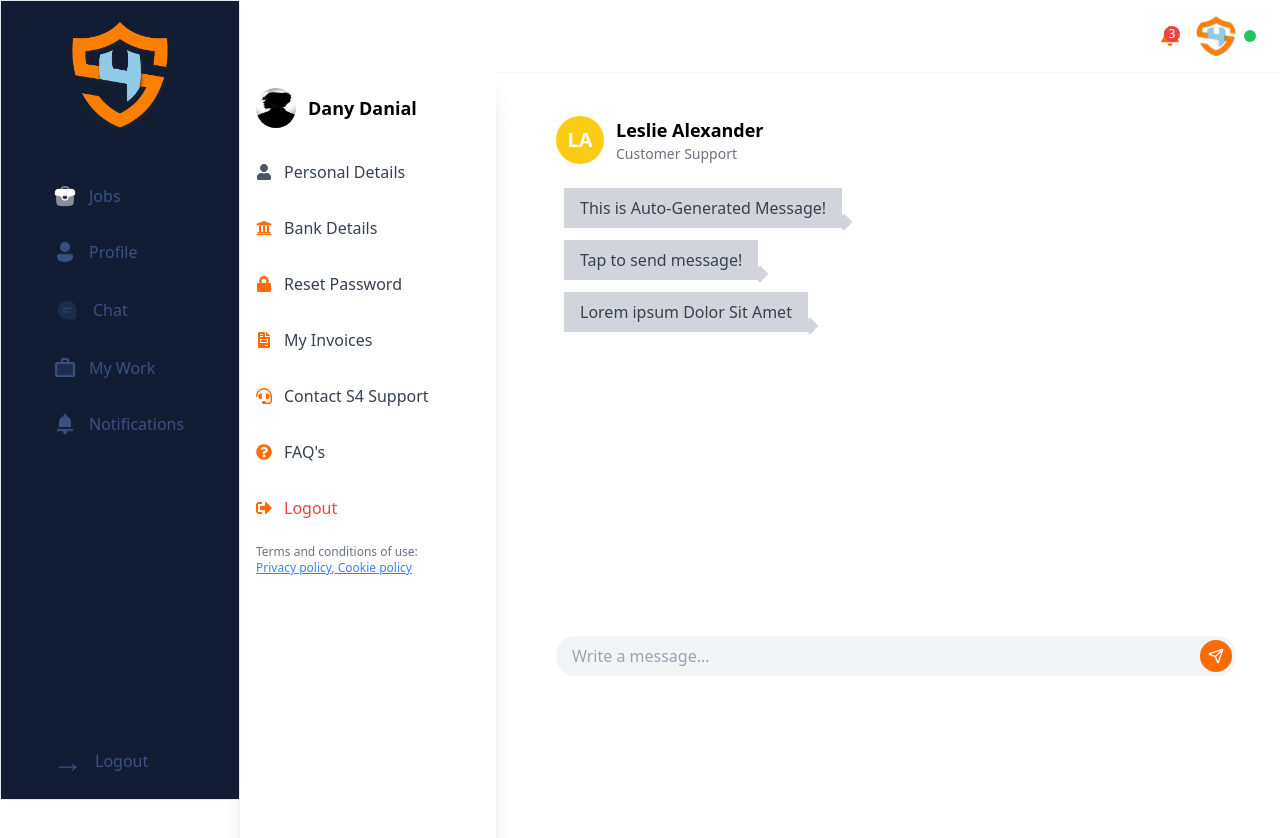
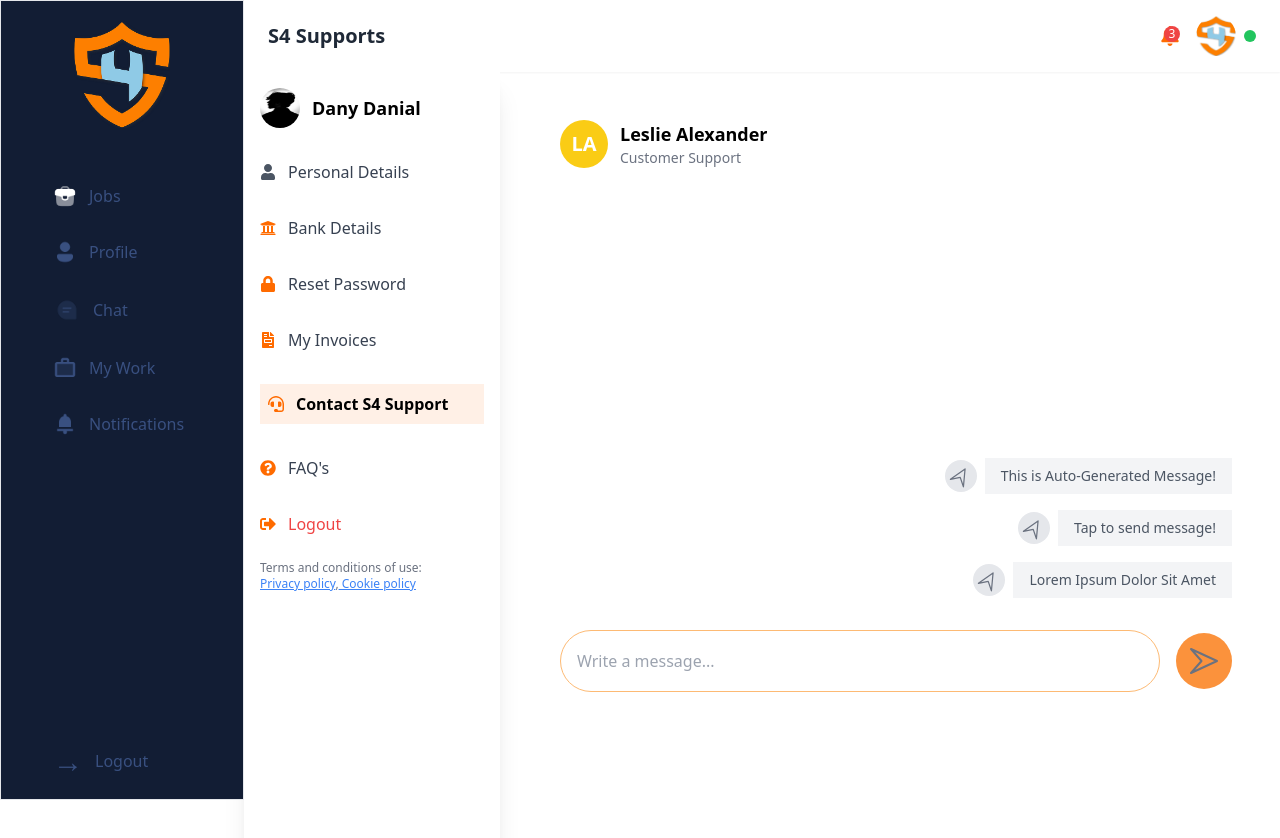
Before and after one commit to zainabkhan9118/SFour00, a React (Vite) app: page /User-ContactSupport in a window 1280 px wide. Shown: the top 838 px of the page. Built offline with nearby package versions, Linux system fonts and the light colour scheme.

Commit message:
Contact support made

```diff
--- a/src/components/user/Header.jsx
+++ b/src/components/user/Header.jsx
@@ -25,7 +25,7 @@ const Header = () => {
         return "Work In Progress";
       case "/User-UserChatPage":
         return "Chat";
-      case "/contact-support":
+      case "/User-ContactSupport":
         return "S4 Supports";
       case "/User-CompanyDetails":
         return "Company Details";
--- a/src/components/user/profile/ContactSupport/ContactSupport.jsx
+++ b/src/components/user/profile/ContactSupport/ContactSupport.jsx
@@ -1,17 +1,15 @@
 import React, { useState } from "react";
+import Header from "../../Header";
 import Sidebar from "../../SideBar";
-import Header from "../../Header";
 import UserSidebar from "../UserSidebar";
-import { Send } from "lucide-react";
 
 const ContactSupport = () => {
   const [message, setMessage] = useState("");
 
-  // Sample predefined messages
   const messages = [
     { id: 1, text: "This is Auto-Generated Message!", type: "received" },
     { id: 2, text: "Tap to send message!", type: "received" },
-    { id: 3, text: "Lorem ipsum Dolor Sit Amet", type: "received" },
+    { id: 3, text: "Lorem Ipsum Dolor Sit Amet", type: "received" },
   ];
 
   const handleSendMessage = (e) => {
@@ -33,11 +31,11 @@ const ContactSupport = () => {
         {/* Header */}
         <Header />
 
-        <main className="flex-3">
+        <main className="flex-1">
           <div className="flex flex-row flex-1">
             <UserSidebar />
-            <div className="w-[60vw] ml-4 p-6">
-              <div className="bg-white rounded-lg p-5 h-[calc(100vh-200px)] flex flex-col">
+            <div className="w-[60vw] ml-3 mx-auto p-6">
+              <div className="bg-white rounded-lg p-6">
                 {/* Support agent info */}
                 <div className="flex items-center mb-6">
                   <div className="w-12 h-12 rounded-full bg-yellow-400 flex items-center justify-center text-white font-bold text-xl mr-3">
@@ -49,36 +47,67 @@ const ContactSupport = () => {
                   </div>
                 </div>
 
-                {/* Chat area */}
-                <div className="flex-1 overflow-y-auto mb-4 px-2">
-                  <div className="space-y-3">
+                {/* Chat Section */}
+                <div className="flex flex-col h-[calc(100vh-300px)]">
+                  <div className="flex-grow"></div>
+
+                  {/* Auto-Generated Messages */}
+                  <div className="flex flex-col space-y-4 items-end mb-6">
                     {messages.map((msg) => (
-                      <div key={msg.id} className="flex items-end">
-                        <div className="bg-gray-300 text-gray-700 rounded-lg py-2 px-4 max-w-[70%]">
+                      <div key={msg.id} className="flex items-center space-x-2 justify-end">
+                        <div className="flex items-center justify-center w-8 h-8 rounded-full bg-gray-200">
+                          <svg
+                            xmlns="http://www.w3.org/2000/svg"
+                            fill="none"
+                            viewBox="0 0 24 24"
+                            strokeWidth="1.5"
+                            stroke="currentColor"
+                            className="w-5 h-5 text-gray-500 [transform:rotate(120deg)]"
+                          >
+                            <path
+                              strokeLinecap="round"
+                              strokeLinejoin="round"
+                              d="M2.25 12l19.5-9-7.875 9L21.75 21l-19.5-9z"
+                            />
+                          </svg>
+                        </div>
+                        <div className="bg-gray-100 px-4 py-2 rounded-lg text-gray-600 text-sm">
                           {msg.text}
                         </div>
-                        <div className="w-3 h-3 transform rotate-45 -ml-1 bg-gray-300"></div>
                       </div>
                     ))}
                   </div>
-                </div>
 
-                {/* Message input */}
-                <form onSubmit={handleSendMessage} className="flex items-center bg-gray-100 rounded-full p-1 pl-4">
+                  {/* Message Input */}
+                  <form onSubmit={handleSendMessage} className="flex items-center mt-2">
                     <input
                       type="text"
                       placeholder="Write a message..."
-                    className="flex-1 bg-transparent outline-none"
+                      className="flex-1 px-4 py-2 border border-orange-300 rounded-full h-[62px] focus:outline-none focus:ring-2 focus:ring-orange-400"
                       value={message}
                       onChange={(e) => setMessage(e.target.value)}
                     />
                     <button
                       type="submit"
-                    className="w-8 h-8 rounded-full bg-orange-500 flex items-center justify-center ml-2"
+                      className="ml-4 bg-orange-400 text-orange-600 p-3 rounded-full hover:bg-orange-800 transition duration-200"
                     >
-                    <Send size={16} color="white" />
+                      <svg
+                        xmlns="http://www.w3.org/2000/svg"
+                        fill="none"
+                        viewBox="0 0 24 24"
+                        strokeWidth="1.5"
+                        stroke="currentColor"
+                        className="w-8 h-8 text-gray-500 [transform:rotate(180deg)]"
+                      >
+                        <path
+                          strokeLinecap="round"
+                          strokeLinejoin="round"
+                          d="M2.25 12l19.5-9-7.875 9L21.75 21l-19.5-9z"
+                        />
+                      </svg>
                     </button>
                   </form>
+                </div>
               </div>
             </div>
           </div>
--- a/src/components/user/profile/UserSidebar.jsx
+++ b/src/components/user/profile/UserSidebar.jsx
@@ -42,8 +42,8 @@ const UserSidebar = () => {
         </li>
         <li>
           <Link
-            to="/reset-password"
-            className={`flex items-center space-x-3 ${isActive("/reset-password") ? "bg-orange-100 p-2 rounded-md font-semibold text-black" : ""}`}
+            to="/ResetPassword"
+            className={`flex items-center space-x-3 ${isActive("/ResetPassword") ? "bg-orange-100 p-2 rounded-md font-semibold text-black" : ""}`}
           >
             <FaLock className="text-orange-500" />
             <span>Reset Password</span>
@@ -61,7 +61,7 @@ const UserSidebar = () => {
         <li>
           <Link
             to="/User-ContactSupport"
-            className={`flex items-center space-x-3 ${isActive("/contact-support") ? "bg-orange-100 p-2 rounded-md font-semibold text-black" : ""}`}
+            className={`flex items-center space-x-3 ${isActive("/User-ContactSupport") ? "bg-orange-100 p-2 rounded-md font-semibold text-black" : ""}`}
           >
             <FaHeadset className="text-orange-500" />
             <span>Contact S4 Support</span>
```
Lines whose indentation alone changed are shown as unchanged.
